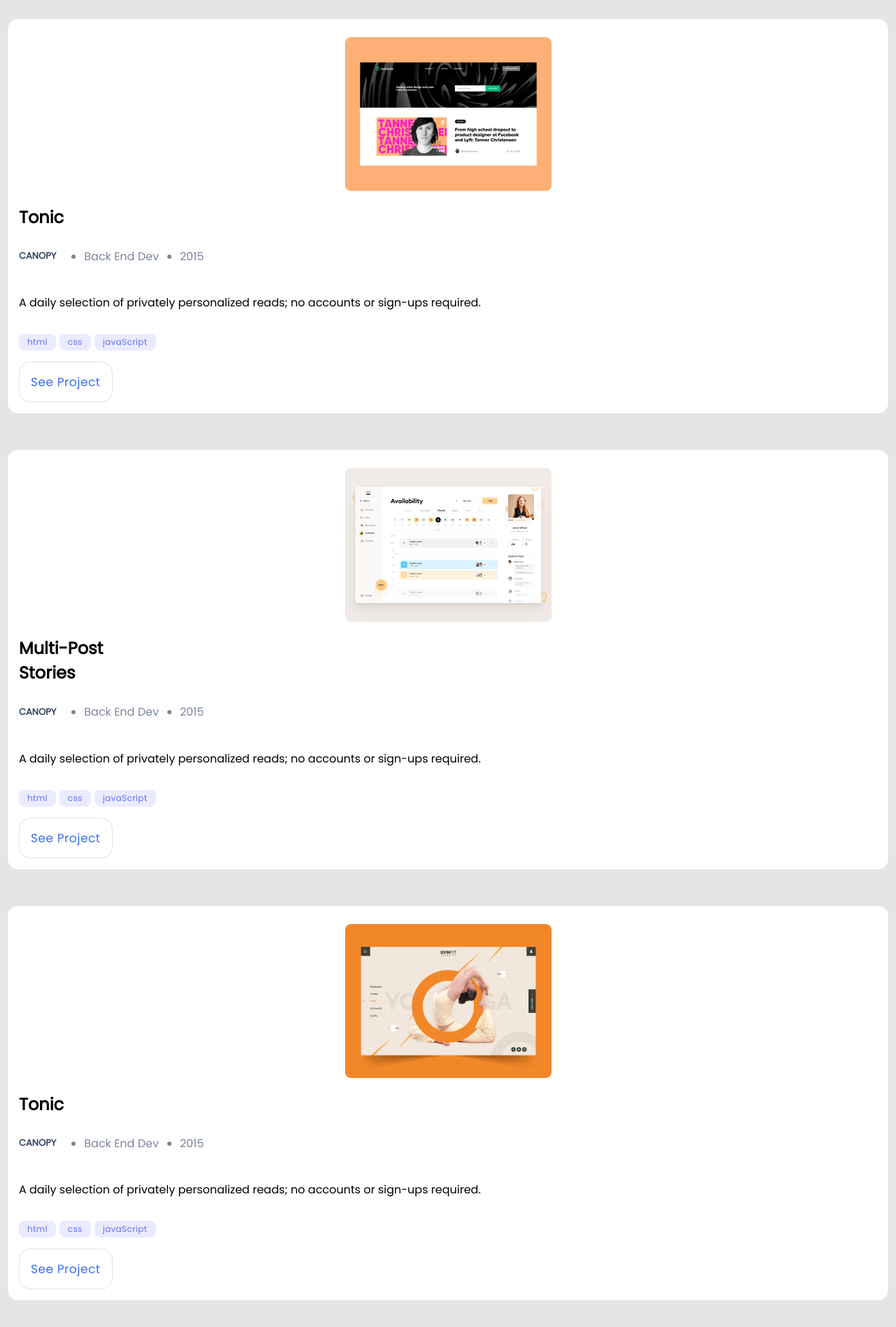
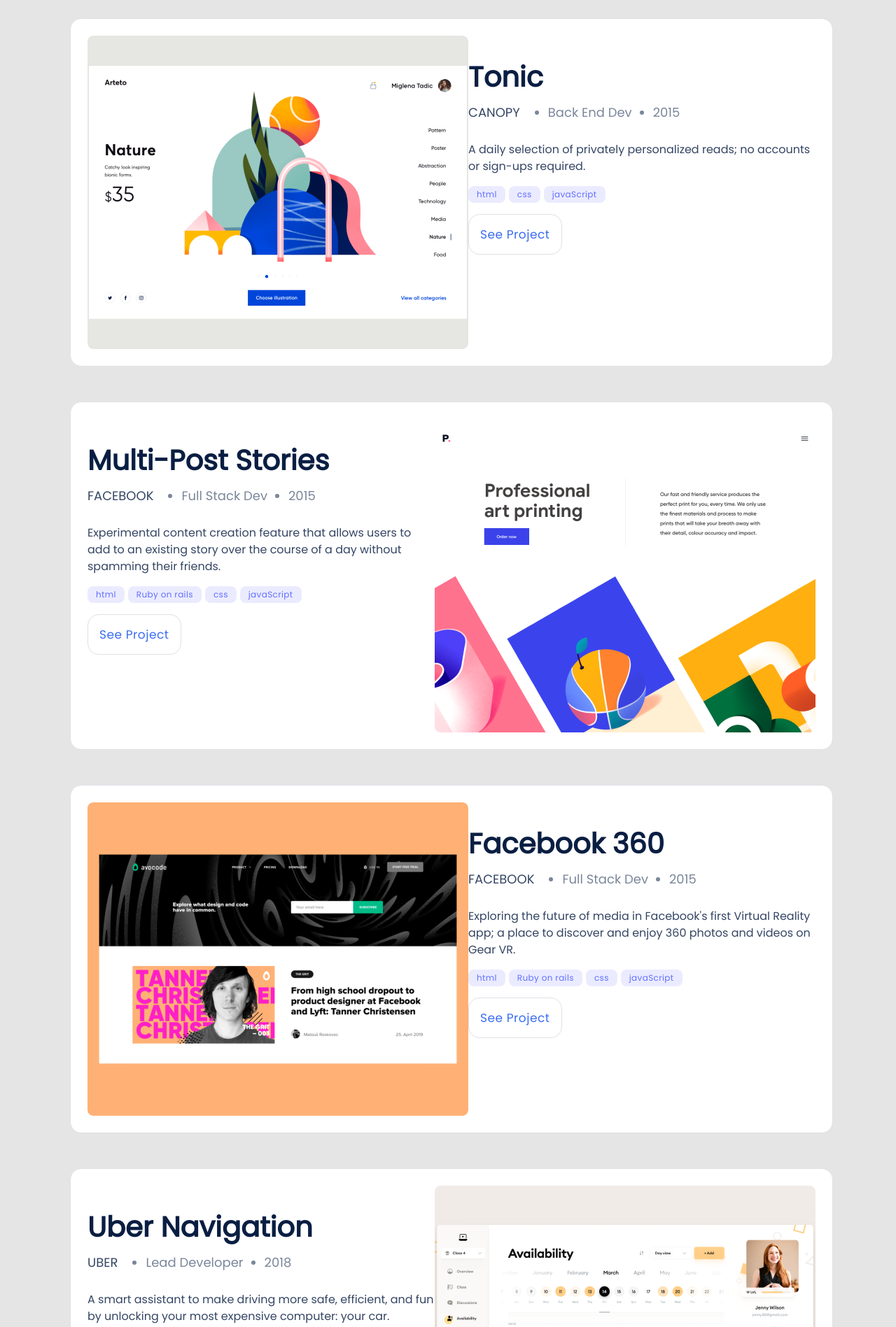
Before and after one commit to MAleemH/muhammad-aleem-portfolio, a plain HTML site: page index.html in a window 1280 px wide. Shown: the part 1080-2977 px from the top of the page at 70% size. Drawn offline with Linux system fonts and the light colour scheme.

Commit message:
desktop work section compeleted

```diff
--- a/css/work-section.css
+++ b/css/work-section.css
@@ -1,3 +1,4 @@
+/* css for mobile */
 .grid-container {
   display: grid;
   font-family: 'Poppins', sans-serif;
@@ -20,7 +21,7 @@
   margin-bottom: 0%;
 }
 
-.canopy {
+.client {
   display: flex;
   flex-direction: row;
   align-items: center;
@@ -33,7 +34,7 @@
   line-height: 16px;
 }
 
-.canopy-ul {
+.client-ul {
   display: flex;
   gap: 30px;
   color: #7a869a;
@@ -115,3 +116,141 @@
   align-self: center;
   margin-top: 10px;
 }
+
+/* css for desktop */
+
+@media only screen and (min-width: 768px) {
+  .grid-container {
+    display: grid;
+    padding-left: 100px;
+    padding-right: 100px;
+    padding-top: 100px;
+  }
+
+  .grid-item {
+    display: flex;
+    flex-direction: row;
+    justify-content: space-around;
+    gap: 0;
+    padding: 24px;
+    background: #fff;
+    border: 1px solid #dfe1e6;
+    border-radius: 16px;
+    margin-top: 50px;
+  }
+
+  .portfolio-image-1 {
+    background-image: url("../images/dt-tonic.png");
+    width: 544px;
+    height: 448px;
+    border-radius: 8px;
+    align-self: center;
+    margin-top: 0;
+  }
+
+  .portfolio-image-2 {
+    background-image: url("../images/dt-multi-post.png");
+    width: 544px;
+    height: 448px;
+    border-radius: 8px;
+    align-self: center;
+    margin-top: 0;
+    order: 2;
+  }
+
+  .portfolio-image-3 {
+    background-image: url("../images/dt-fb.png");
+    width: 544px;
+    height: 448px;
+    border-radius: 8px;
+    align-self: center;
+    margin-top: 0;
+  }
+
+  .portfolio-image-4 {
+    background-image: url("../images/dt-uber.png");
+    width: 544px;
+    height: 448px;
+    border-radius: 8px;
+    align-self: center;
+    margin-top: 0;
+    order: 2;
+  }
+
+  .project-title {
+    display: none;
+  }
+
+  .project-title-dt {
+    font-weight: 700;
+    font-size: 40px;
+    line-height: 52px;
+    color: #091e42;
+    margin-bottom: 0%;
+  }
+
+  .p1 {
+    display: none;
+  }
+
+  .p2 {
+    width: 496px;
+    font-weight: 400;
+    font-size: 16px;
+    line-height: 24px;
+    color: #344563;
+  }
+
+  .client,
+  .client-ul {
+    display: none;
+  }
+
+  .client-dt {
+    display: flex;
+    flex-direction: row;
+    align-items: center;
+    height: 50px;
+  }
+
+  h6 {
+    color: #344563;
+    font-weight: 500;
+    font-size: 18px;
+    line-height: 24px;
+  }
+
+  .client-dt-ul {
+    display: flex;
+    gap: 30px;
+    color: #7a869a;
+    font-weight: 400;
+    font-size: 18px;
+    line-height: 24px;
+  }
+
+  .languages {
+    display: none;
+  }
+
+  .dt-languages {
+    display: flex;
+    list-style: none;
+    gap: 5px;
+    padding-left: 0%;
+  }
+
+  .dt-languages li {
+    background: #ebebff;
+    border-radius: 8px;
+    align-items: center;
+    padding: 4px 12px;
+    font-family: 'Poppins', sans-serif;
+    font-style: normal;
+    font-weight: 500;
+    font-size: 12px;
+    line-height: 16px;
+    letter-spacing: 0.03em;
+    color: #6070ff;
+  }
+}
--- a/index.html
+++ b/index.html
@@ -65,23 +65,42 @@
         <div class="grid-item">
 
           <div class="portfolio-image-1"></div>
+
+          <div>
             <h2 class="project-title">Tonic</h2>
+            <h2 class="project-title-dt">Tonic</h2>
 
-          <div class="canopy">
+            <div class="client">
               <h6>CANOPY</h6>
-            <ul class="canopy-ul">
+              <ul class="client-ul">
+                <li>Back End Dev</li>
+                <li>2015</li>
+              </ul>
+            </div>
+            <div class="client-dt">
+              <h6>CANOPY</h6>
+              <ul class="client-dt-ul">
                 <li>Back End Dev</li>
                 <li>2015</li>
               </ul>
             </div>
 
-          <p>A daily selection of privately personalized reads; no accounts or sign-ups required.</p>
+            <p class="p1">A daily selection of privately personalized reads; no accounts or sign-ups required.</p>
+            <p class="p2">A daily selection of privately personalized reads; no accounts or sign-ups required.</p>
+
             <ul class="languages">
               <li>html</li>
               <li>css</li>
               <li>javaScript</li>
             </ul>
+            <ul class="dt-languages">
+              <li>html</li>
+              <li>css</li>
+              <li>javaScript</li>
+            </ul>
+
             <a href="" class="button btn-border">See Project</a>
+          </div>
 
         </div>
 
@@ -89,46 +108,86 @@
         <div class="grid-item">
 
           <div class="portfolio-image-2"></div>
+
+          <div>
             <h2 class="project-title">Multi-Post <br> Stories</h2>
+            <h2 class="project-title-dt">Multi-Post Stories</h2>
 
-          <div class="canopy">
+            <div class="client">
               <h6>CANOPY</h6>
-            <ul class="canopy-ul">
+              <ul class="client-ul">
                 <li>Back End Dev</li>
                 <li>2015</li>
               </ul>
             </div>
+            <div class="client-dt">
+              <h6>FACEBOOK</h6>
+              <ul class="client-dt-ul">
+                <li>Full Stack Dev</li>
+                <li>2015</li>
+              </ul>
+            </div>
 
-          <p>A daily selection of privately personalized reads; no accounts or sign-ups required.</p>
+            <p class="p1">A daily selection of privately personalized reads; no accounts or sign-ups required.</p>
+            <p class="p2">Experimental content creation feature that allows users to add to an existing story over the course of a day without spamming their friends.</p>
+
             <ul class="languages">
               <li>html</li>
               <li>css</li>
               <li>javaScript</li>
             </ul>
+            <ul class="dt-languages">
+              <li>html</li>
+              <li>Ruby on rails</li>
+              <li>css</li>
+              <li>javaScript</li>
+            </ul>
+
             <a href="" class="button btn-border">See Project</a>
+          </div>
 
         </div>
         <!-- item 3: tonic -->
         <div class="grid-item">
 
           <div class="portfolio-image-3"></div>
+
+          <div>
             <h2 class="project-title">Tonic</h2>
+            <h2 class="project-title-dt">Facebook 360</h2>
 
-          <div class="canopy">
+            <div class="client">
               <h6>CANOPY</h6>
-            <ul class="canopy-ul">
+              <ul class="client-ul">
                 <li>Back End Dev</li>
                 <li>2015</li>
               </ul>
             </div>
+            <div class="client-dt">
+              <h6>FACEBOOK</h6>
+              <ul class="client-dt-ul">
+                <li>Full Stack Dev</li>
+                <li>2015</li>
+              </ul>
+            </div>
 
-          <p>A daily selection of privately personalized reads; no accounts or sign-ups required.</p>
+            <p class="p1">A daily selection of privately personalized reads; no accounts or sign-ups required.</p>
+            <p class="p2">Exploring the future of media in Facebook's first Virtual Reality app; a place to discover and enjoy 360 photos and videos on Gear VR.</p>
+
             <ul class="languages">
               <li>html</li>
               <li>css</li>
               <li>javaScript</li>
             </ul>
+            <ul class="dt-languages">
+              <li>html</li>
+              <li>Ruby on rails</li>
+              <li>css</li>
+              <li>javaScript</li>
+            </ul>
+
             <a href="" class="button btn-border">See Project</a>
+          </div>
 
         </div>
 
@@ -136,23 +195,43 @@
         <div class="grid-item">
 
           <div class="portfolio-image-4"></div>
+
+          <div>
             <h2 class="project-title">Multi-Post <br> Stories</h2>
+            <h2 class="project-title-dt">Uber Navigation</h2>
 
-          <div class="canopy">
+            <div class="client">
               <h6>CANOPY</h6>
-            <ul class="canopy-ul">
+              <ul class="client-ul">
                 <li>Back End Dev</li>
                 <li>2015</li>
               </ul>
             </div>
+            <div class="client-dt">
+              <h6>UBER</h6>
+              <ul class="client-dt-ul">
+                <li>Lead Developer</li>
+                <li>2018</li>
+              </ul>
+            </div>
 
-          <p>A daily selection of privately personalized reads; no accounts or sign-ups required.</p>
+            <p class="p1">A daily selection of privately personalized reads; no accounts or sign-ups required.</p>
+            <p class="p2">A smart assistant to make driving more safe, efficient, and fun by unlocking your most expensive computer: your car.</p>
+
             <ul class="languages">
               <li>html</li>
               <li>css</li>
               <li>javaScript</li>
             </ul>
+            <ul class="dt-languages">
+              <li>html</li>
+              <li>Ruby on rails</li>
+              <li>css</li>
+              <li>javaScript</li>
+            </ul>
+
             <a href="" class="button btn-border">See Project</a>
+          </div>
 
         </div>
 
```
Also changed, not shown: css/styles.css (line endings or trailing spaces), images/dt-fb.png (added), images/dt-multi-post.png (added), images/dt-tonic.png (added), images/dt-uber.png (added). Lines whose indentation alone changed are shown as unchanged.
